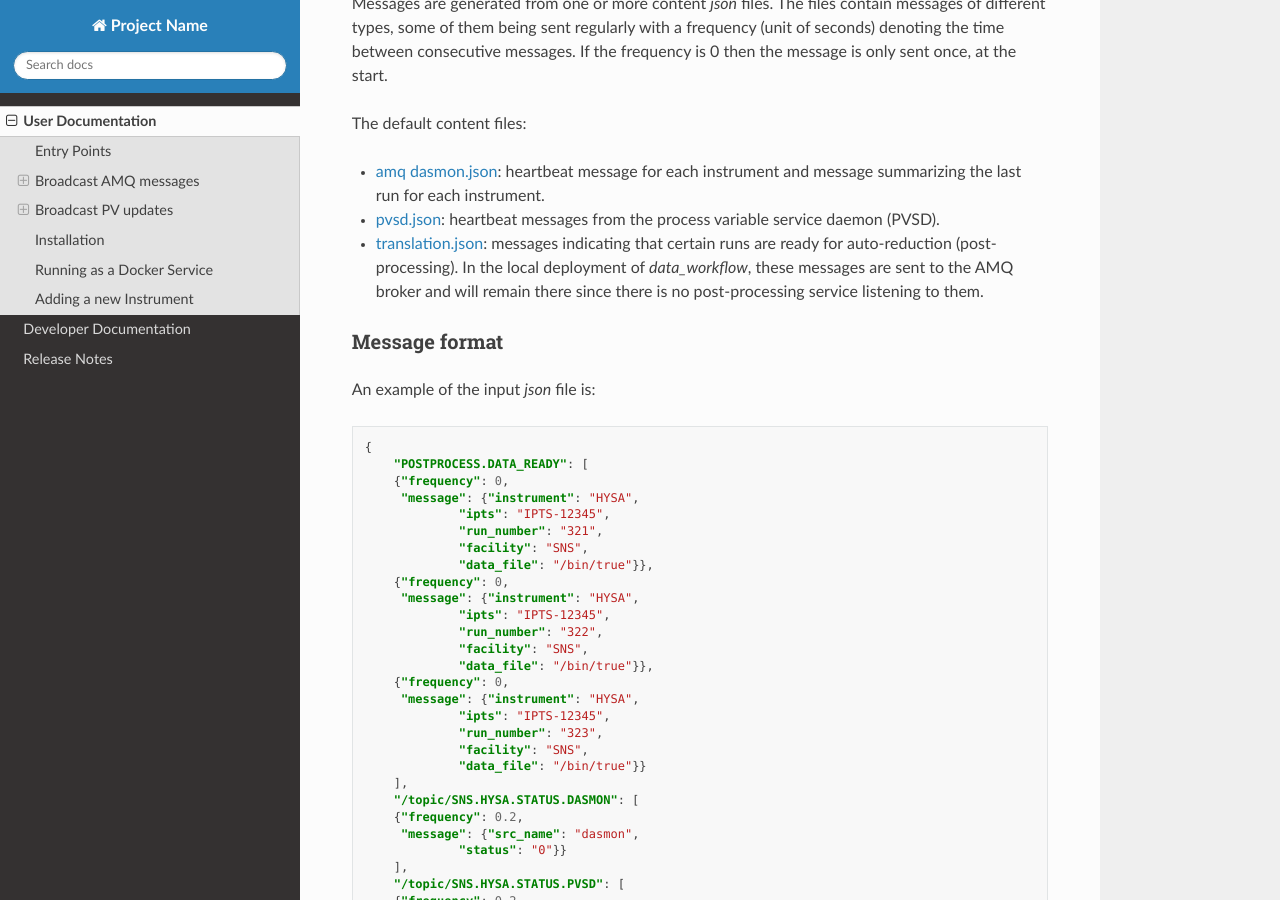
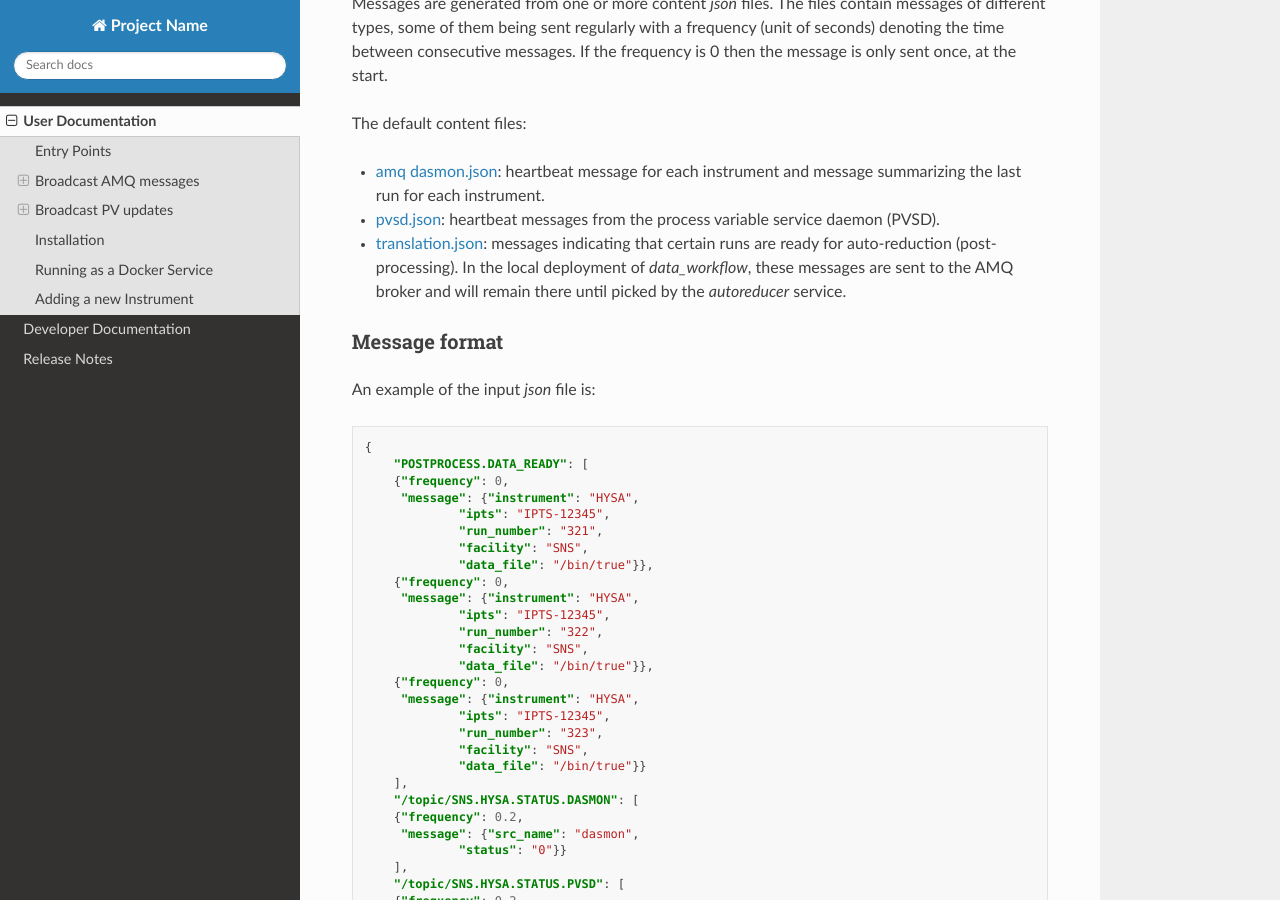
Before and after one commit to neutrons/webmonchow, a Sphinx documentation site: the page built from docs/user/index.rst, in a window 1280 px wide and 900 px high, scrolled down 1072 px. Built offline with Sphinx 7.4.7 and the Read the Docs theme 2.0.0, drawn with Linux system fonts in a browser that asks for light colours; the version number could not be read and is left out.

Commit message:
fix some typos and mishaps
Signed-off-by: Jose Borreguero <borreguero@gmail.com>

```diff
--- a/docs/user/index.rst
+++ b/docs/user/index.rst
@@ -47,9 +47,7 @@ The default content files:
 - `translation.json <https://github.com/neutrons/webmonchow/blob/next/src/webmonchow/amq/services/translation.json>`_:
   messages indicating that certain runs are ready for auto-reduction (post-processing).
   In the local deployment of `data_workflow`, these messages are sent to the AMQ broker
-  and will remain there since there is no post-processing service listening to them.
-
-
+  and will remain there until picked by the `autoreducer` service.
 
 
 Message format
```
Also changed, not shown: README.md (+1 -1 lines).
